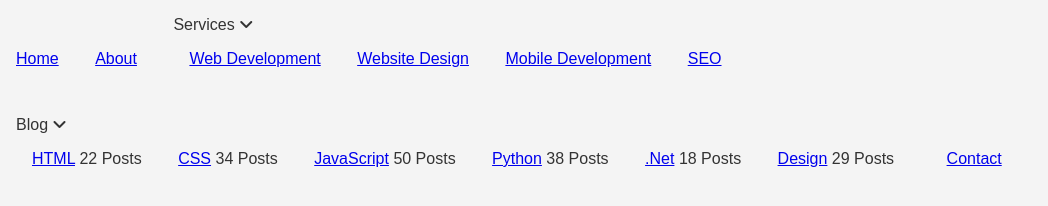
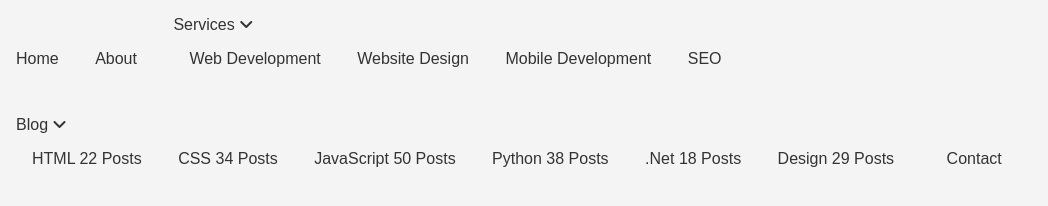
Before and after one commit to alan-nguyen/drop-down-menu, a plain HTML site: page index.html in a window 1280 px wide. Shown: the whole page, without its empty margins (0-1048 px from the left). Drawn offline with Linux system fonts and the light colour scheme.

Commit message:
Style link inside navbar

```diff
--- a/style.css
+++ b/style.css
@@ -20,3 +20,8 @@ body {
   padding: 1rem;
   position: relative;
 }
+
+#navbar ul li a {
+  color: #333;
+  text-decoration: none;
+}
```
